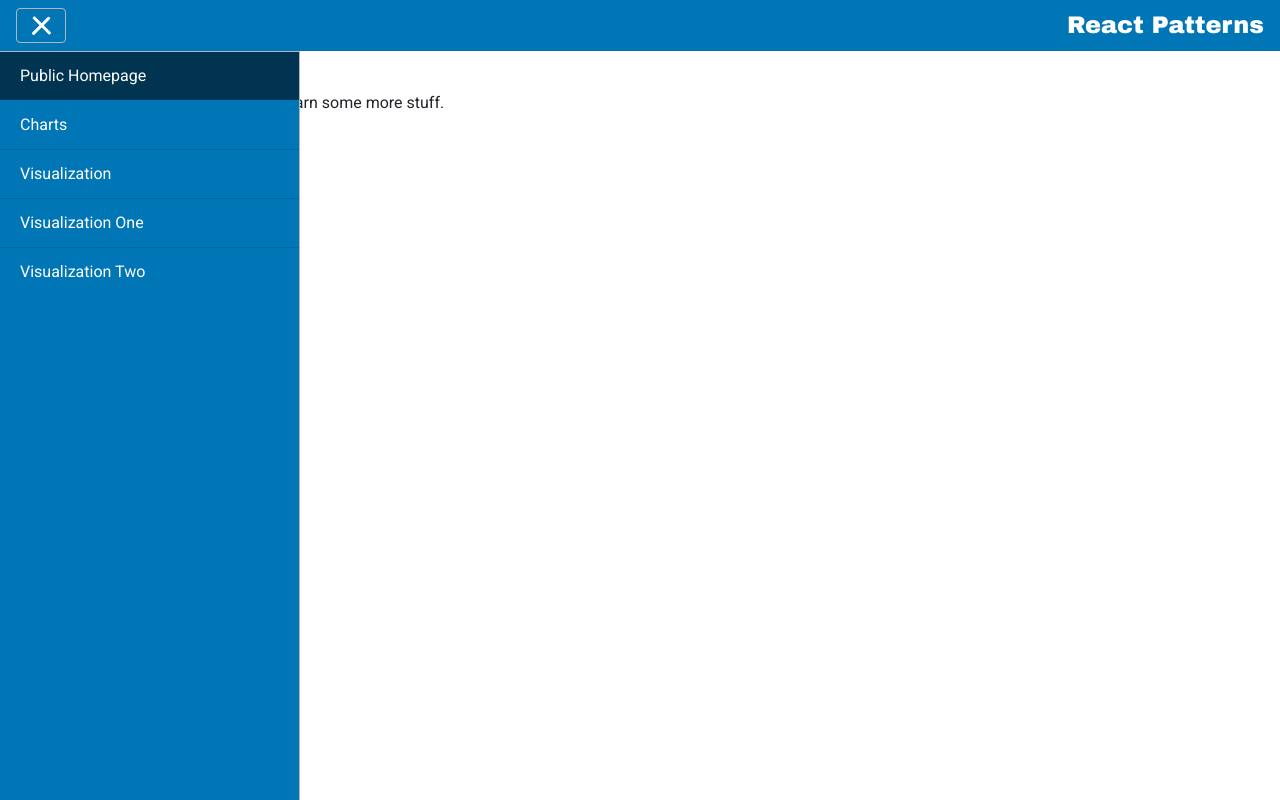
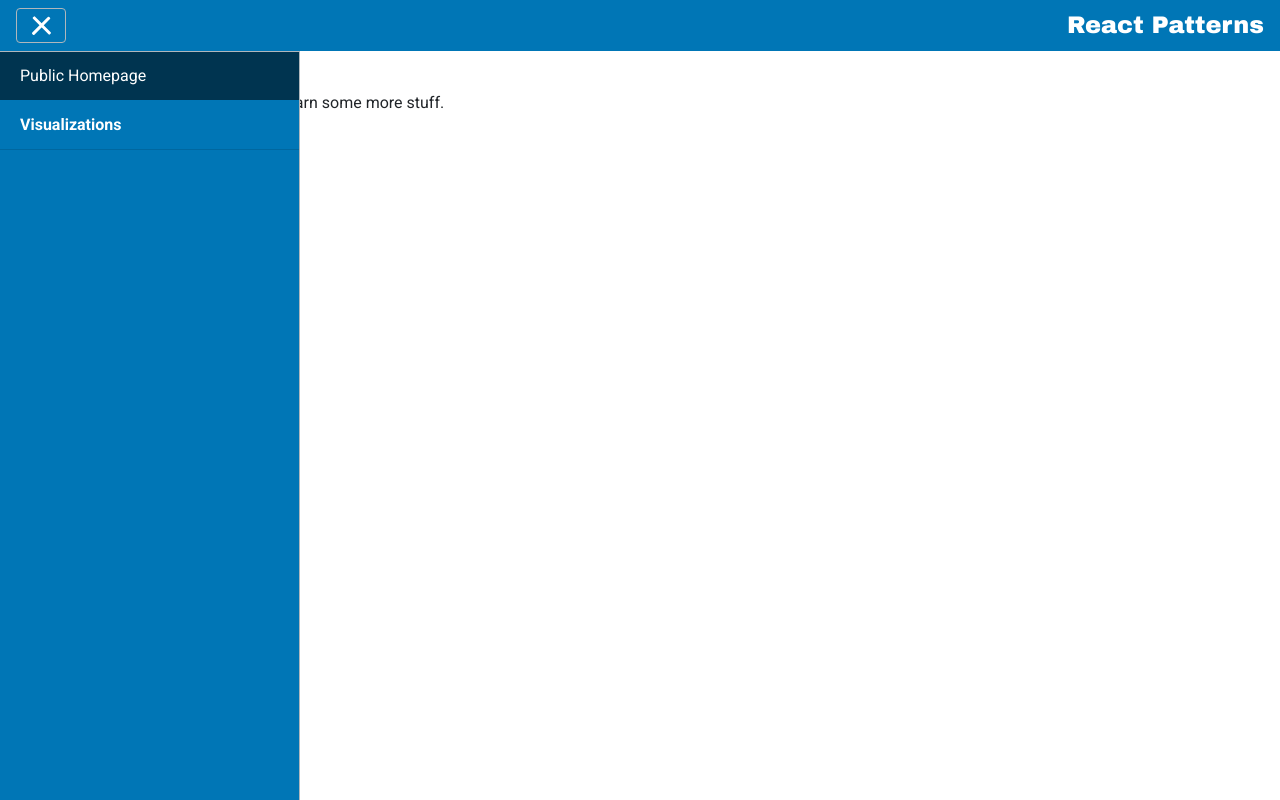
Before and after one commit to bradf83/react-pattern, a React (Create React App) app: page / in a window 1280 px wide. Both pictures are taken after a click on the button 41 px from the left and 25 px from the top of the page. Built offline with nearby package versions, Linux system fonts and the light colour scheme.

Commit message:
Added a submenu and some styling.

```diff
--- a/src/components/Navbar.js
+++ b/src/components/Navbar.js
@@ -1,12 +1,11 @@
 import React, { useState } from 'react';
-import {withRouter} from "react-router-dom";
 import MainNavLink from "./MainNavLink";
+import SubMenu from "./SubMenu";
+import {useLocation} from "react-router-dom";
 
-// TODO: Accessibility, I18N
-//  Since I am just sliding the side menu out of view I believe its still accessible  is there a way to change that?
-
-const Navbar = ({location}) => {
+const Navbar = () => {
     const [navCollapsed, setNavCollapsed] = useState(true);
+    const location = useLocation();
 
     const toggleCollapsed = () => {
         setNavCollapsed(current => !current);
@@ -45,11 +44,9 @@
                     <MainNavLink to="/" exact={true} handleNavigate={handleNavigate}>
                         Public Homepage
                     </MainNavLink>
+                    <SubMenu menuName="Visualizations">
                         <MainNavLink to="/charts" handleNavigate={handleNavigate}>
                             Charts
-                    </MainNavLink>
-                    <MainNavLink to="/visualization" exact={true} handleNavigate={handleNavigate}>
-                        Visualization
                         </MainNavLink>
                         <MainNavLink to="/visualization/one" handleNavigate={handleNavigate}>
                             Visualization One
@@ -57,10 +54,11 @@
                         <MainNavLink to="/visualization/two" handleNavigate={handleNavigate}>
                             Visualization Two
                         </MainNavLink>
+                    </SubMenu>
                 </div>
             </section>
         </>
     )
 };
 
-export default withRouter(Navbar);
+export default Navbar;
--- /dev/null
+++ b/src/components/SubMenu.js
@@ -0,0 +1,16 @@
+import React, {useState} from "react";
+
+const SubMenu = ({menuName, children}) => {
+    const [expanded, setExpanded] = useState(false);
+
+    return (
+        <>
+            <button className="list-group-item list-group-item-action" onClick={() => setExpanded(current => !current)}>{menuName}</button>
+            <div style={{display: `${expanded ? 'block' : 'none'}`}}>
+                {children}
+            </div>
+        </>
+    )
+};
+
+export default SubMenu;
--- a/src/styles/custom/_navbar.scss
+++ b/src/styles/custom/_navbar.scss
@@ -92,6 +92,33 @@
   > .list-group {
     @extend .list-group-flush;
 
+    > button {
+      @extend .font-weight-bold;
+      background-color: $lions-blue;
+      outline: 0;
+    }
+
+    // This section is for sub menus (one level deep)
+    > div {
+      > .list-group-item {
+        @extend .pl-5;
+        background-color: $lions-blue;
+        color: $white;
+
+        &.list-group-item-action {
+          &:hover {
+            background-color: darken($lions-blue, 10%);
+          }
+
+          &.active {
+            background-color: darken($lions-blue, 20%);
+          }
+
+          color: $white;
+        }
+      }
+    }
+
     > .list-group-item {
       background-color: $lions-blue;
       color: $white;
```
Lines whose indentation alone changed are shown as unchanged.
